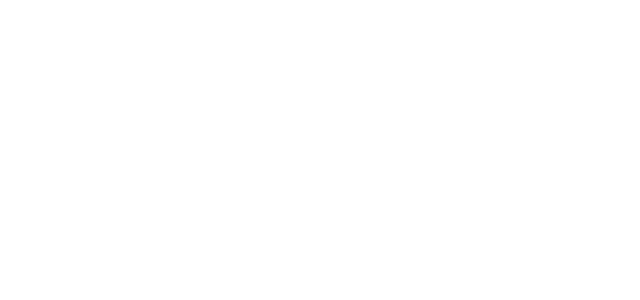
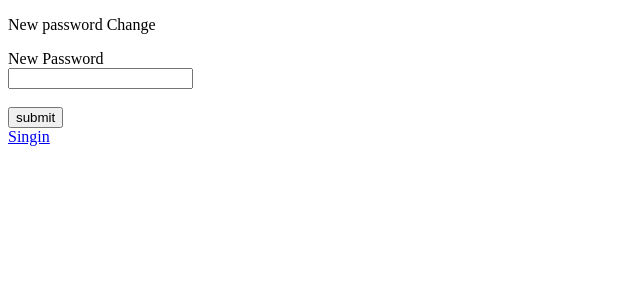
Before and after one commit to partha2001ps/url_short_fe, a React (Vite) app: page /reset-password/new-password/1 in a window 1280 px wide. Before the commit this address had no page. Shown: the top 300 px of the page, without its empty margins (0-640 px from the left). Built offline with nearby package versions, Linux system fonts and the light colour scheme.

Commit message:
redirect

```diff
--- a/src/App.jsx
+++ b/src/App.jsx
@@ -17,7 +17,7 @@
           <Route path='/reset-password' element={<Resetpassword />} />
           <Route path='/deshboard' element={<Deshboard />} />
           <Route path='/my-urls' element={<AllUrls />} />
-          <Route path='/reset-password/new-password' element={<Newpassword />} />
+          <Route path='/reset-password/new-password/:OTP' element={<Newpassword />} />
         </Routes>
       </div>
     </Router>
--- a/src/components/AllUrls.jsx
+++ b/src/components/AllUrls.jsx
@@ -13,7 +13,7 @@
         try {
             const res = await protecdInstance.get('/');
             setAllUrls(res.data);
-            console.log(allUrls);
+            // console.log(allUrls);
         } catch (e) {
             console.log('Error in dashboard', e);
             navigate('/');
@@ -25,14 +25,14 @@
             window.location.reload();
         } catch (e) {
             console.error(e);
-            window.location.reload();
+            getUrls();
         }
     };
 
     const handledelete =async (shortId) => {
         try {
             const res = await protecdInstance.delete(`/${shortId}`);
-            window.location.reload();
+            getUrls()
             console.log(res.data)
         } catch (e) {
             console.error(e);
--- a/src/components/Newpassword.jsx
+++ b/src/components/Newpassword.jsx
@@ -1,11 +1,23 @@
 import React, { useState } from 'react'
 import { Link } from 'react-router-dom';
+import { authInstance } from '../services/instance';
 
 function Newpassword() {
     const [password, setpassword] = useState('');
-   const changeNewPassword = (e) => {
-    e.preventDefault();
-}
+   const changeNewPassword = async(e) => {
+     e.preventDefault();
+     const currentURL = window.location.href;
+     const match = currentURL.match(/\/reset-password\/new-password\/(\w{6})/);
+
+     if (match) {
+       const OTP = match[1];
+       console.log(OTP)
+       const res = await authInstance.post(`/reset-password/${OTP}`, {password});
+       console.log(res.data);
+     } else {
+       console.error("URL format doesn't match expected pattern");
+     }
+   };
   return (
       <div><p>New password Change</p>
           <form onSubmit={changeNewPassword}>
```
Also changed, not shown: public/index.html (added), 1 other file (tests, documents, lock files or other folders).
